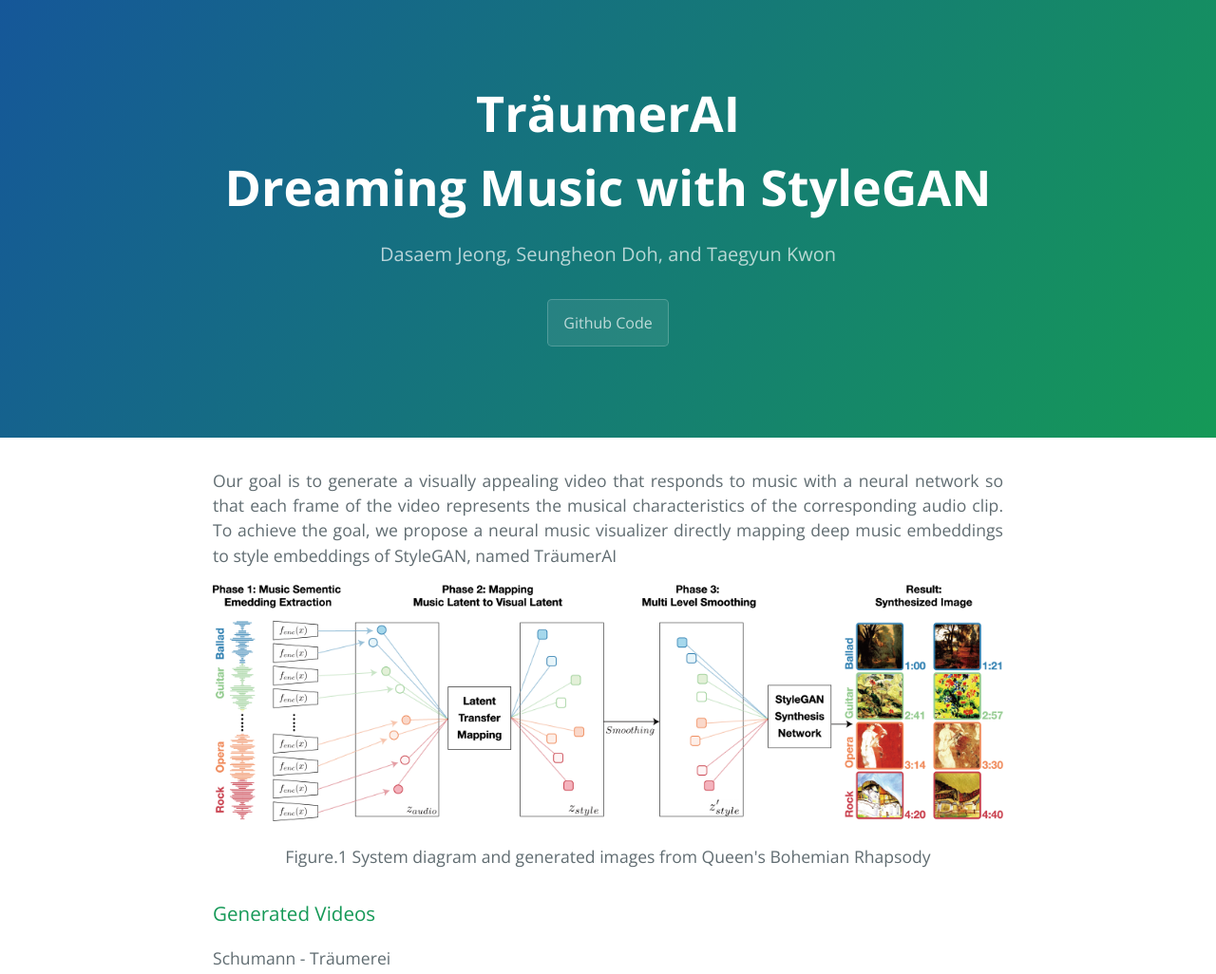
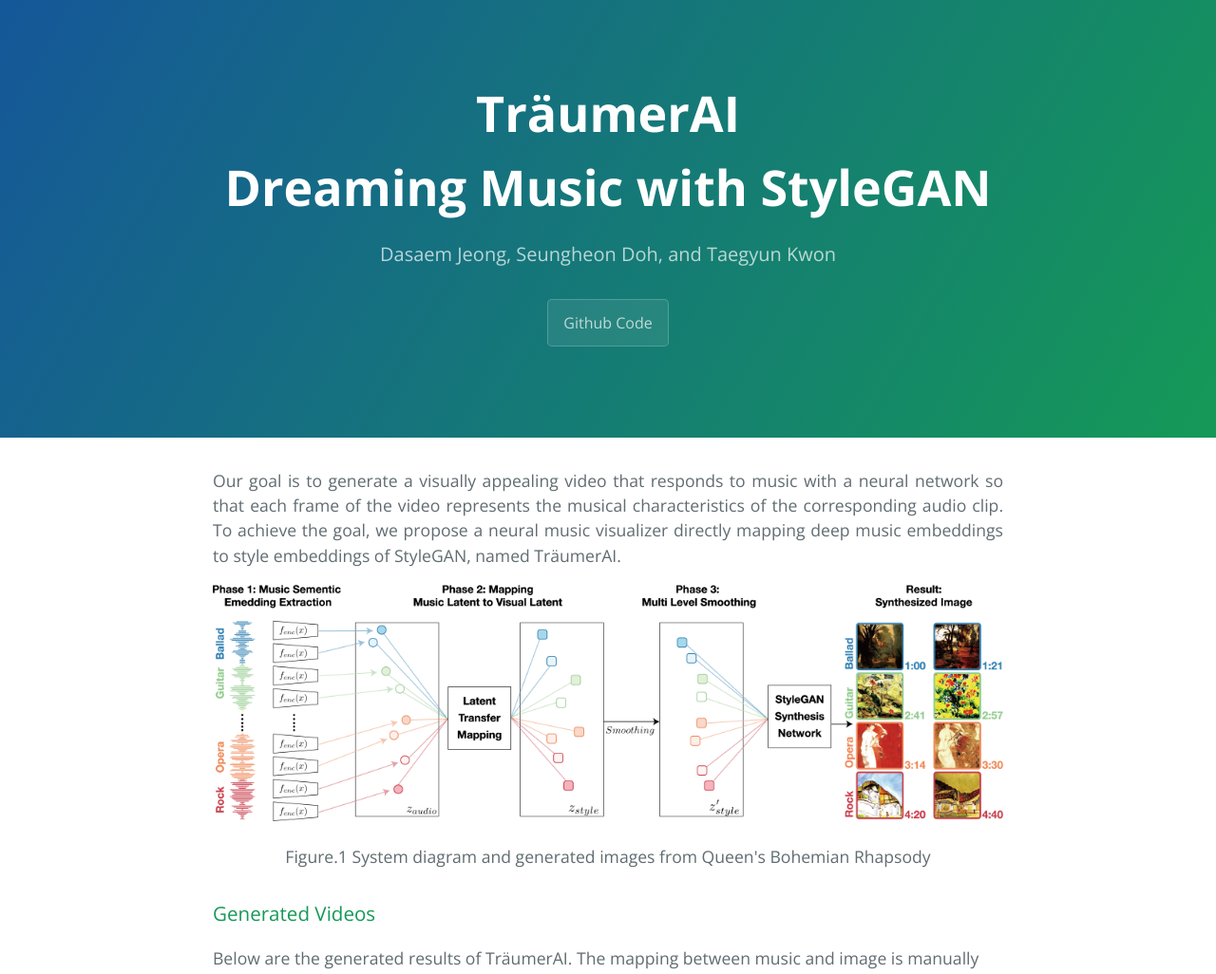
Before and after one commit to jdasam/traeumerAI_demo, a Jekyll site: the page built from index.md, in a window 1280 px wide and 1400 px high. Shown: the top 1026 px of the window at 95% size. Built offline with Jekyll 4.4.1, drawn with Linux system fonts in a browser that asks for light colours; our own code applies the rules of GitHub Pages for plain Markdown files; some of the changed text lies outside the part shown.

Commit message:
add explanation

```diff
--- a/index.md
+++ b/index.md
@@ -1,5 +1,5 @@
 <p align="justify">
-Our goal is to generate a visually appealing video that responds to music with a neural network so that each frame of the video represents the musical characteristics of the corresponding audio clip. To achieve the goal, we propose a neural music visualizer directly mapping deep music embeddings to style embeddings of StyleGAN, named TräumerAI
+Our goal is to generate a visually appealing video that responds to music with a neural network so that each frame of the video represents the musical characteristics of the corresponding audio clip. To achieve the goal, we propose a neural music visualizer directly mapping deep music embeddings to style embeddings of StyleGAN, named TräumerAI.
 </p>
 
 
@@ -7,6 +7,10 @@
 <p align="center">Figure.1 System diagram and generated images from Queen's Bohemian Rhapsody</p>
 
 ### Generated Videos
+Below are the generated results of TräumerAI. The mapping between music and image is manually labeled with 100 pairs. The images are generated by StyleGAN2 pre-trained with WikiArt (https://github.com/pbaylies/stylegan2).
+
+The labeled dataset does not include any music from the artists included in this demo.
+
 Schumann - Träumerei
 <iframe width="720" height="720" src="https://www.youtube.com/embed/fmsBeOfMVtA" frameborder="0" allow="accelerometer; autoplay; clipboard-write; encrypted-media; gyroscope; picture-in-picture" allowfullscreen></iframe>
 
```
